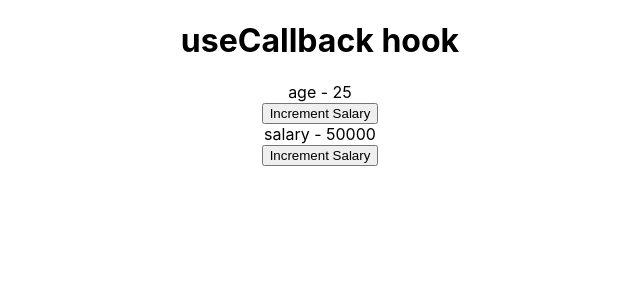
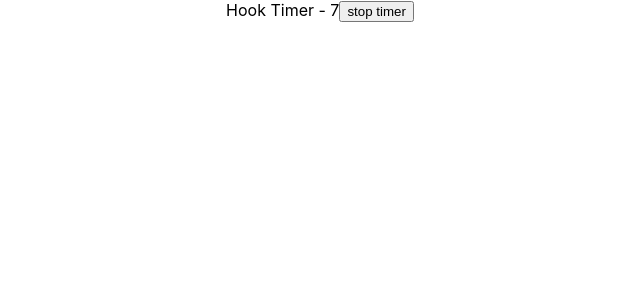
Before and after one commit to meekailkhan/React_Intro, a React (Create React App) app: page / in a window 1280 px wide. Shown: the top 300 px of the page, without its empty margins (320-960 px from the left). Built offline with nearby package versions, Linux system fonts and the light colour scheme.

Commit message:
useRef hook

```diff
--- a/src/App.js
+++ b/src/App.js
@@ -3,6 +3,9 @@ import React,{useReducer} from 'react';
 import './App.css';
 import Reduce2DataFetching from './components/Reduce2DataFetching';
 import Parent from './components/Parent';
+import UseMemoCounter from './components/UseMemoCounter';
+import InputFocus from './components/InputFocus';
+import HookTimer from './components/HookTimer';
 // import ReducerA from './components/ReducerA';
 // import ReducerB from './components/ReducerB';
 // import ReducerC from './components/ReducerC';
@@ -143,7 +146,11 @@ function App() {
 
       {/* <ReduceDataFetching /> */}
       {/* <Reduce2DataFetching /> */}
-      <Parent />
+      {/* <Parent /> */}
+
+      {/* <UseMemoCounter /> */}
+      {/* <InputFocus /> */}
+      <HookTimer />
     </div>
   );
 }
--- /dev/null
+++ b/src/components/HookTimer.js
@@ -0,0 +1,24 @@
+import React,{useState,useEffect,useRef} from 'react'
+
+function HookTimer() {
+
+    const [timer,setTimer] = useState(0);
+    const intervalRef = useRef()
+
+    useEffect(()=>{
+        intervalRef.current = setInterval(()=>{
+            setTimer(preTimer => preTimer + 1)
+        },1000)
+        return ()=>{
+            clearInterval(intervalRef.current)
+        }
+    },[])
+  return (
+    <div>
+      Hook Timer - {timer}
+      <button onClick={()=> clearInterval(intervalRef.current)}>stop timer</button>
+    </div>
+  )
+}
+
+export default HookTimer
--- /dev/null
+++ b/src/components/InputFocus.js
@@ -0,0 +1,15 @@
+import React,{useEffect,useRef} from 'react'
+
+function InputFocus() {
+    const inputRef = useRef(null)
+    useEffect(()=>{
+        inputRef.current.focus()
+    },[])
+  return (
+    <div>
+      <input ref={inputRef} type="text" />
+    </div>
+  )
+}
+
+export default InputFocus
--- /dev/null
+++ b/src/components/UseMemoCounter.js
@@ -0,0 +1,35 @@
+import React,{useState,useMemo} from 'react'
+
+function UseMemoCounter() {
+    const [countOne,setCountOne] = useState(0);
+    const [countTwo,setCountTwo] = useState(0);
+
+    const incrementOne = () => {
+      setCountOne(countOne + 1)
+    }
+
+    const incrementTwo = () => {
+      setCountTwo(countTwo + 1)
+    }
+
+    const isEven = useMemo(() => {
+      let i = 0;
+      while(i < 200000000) i++
+      return countOne%2===0
+    },[countOne])
+
+
+  return (
+    <div>
+      <div>
+        <button onClick={incrementOne}>Count one - {countOne}</button>
+        <span>{isEven ? 'Even' : 'Odd'}</span>
+      </div>
+      <div>
+        <button onClick={incrementTwo}>Count two - {countTwo}</button>
+      </div>
+    </div>
+  )
+}
+
+export default UseMemoCounter
```
